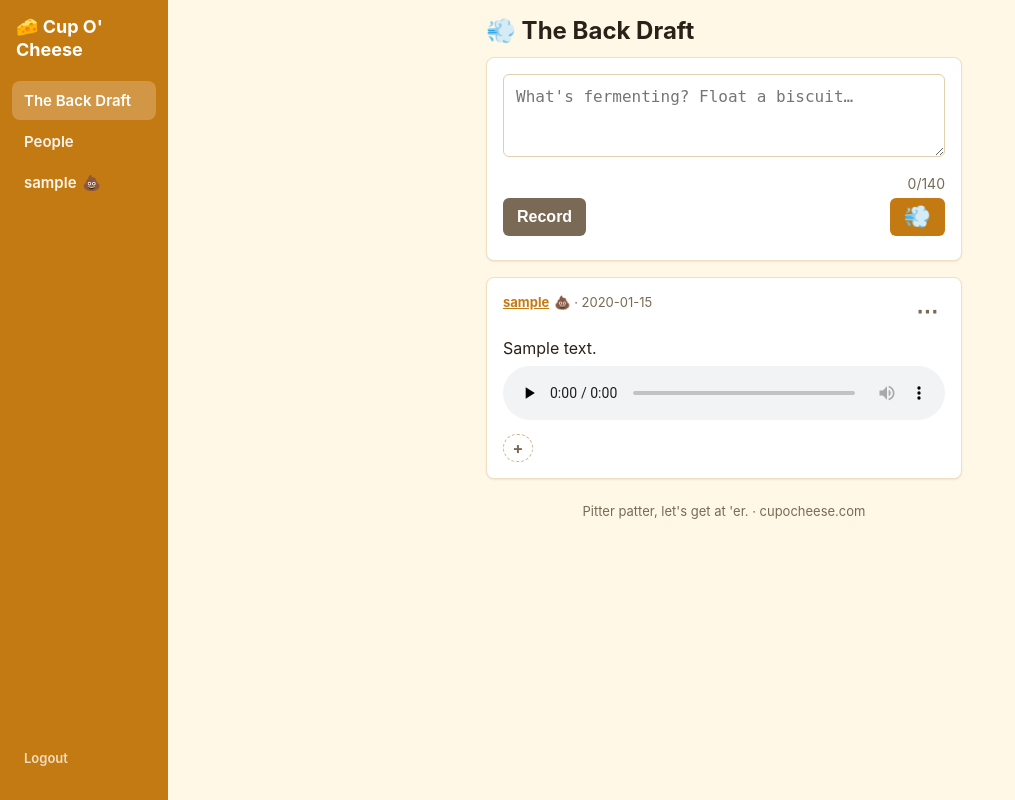
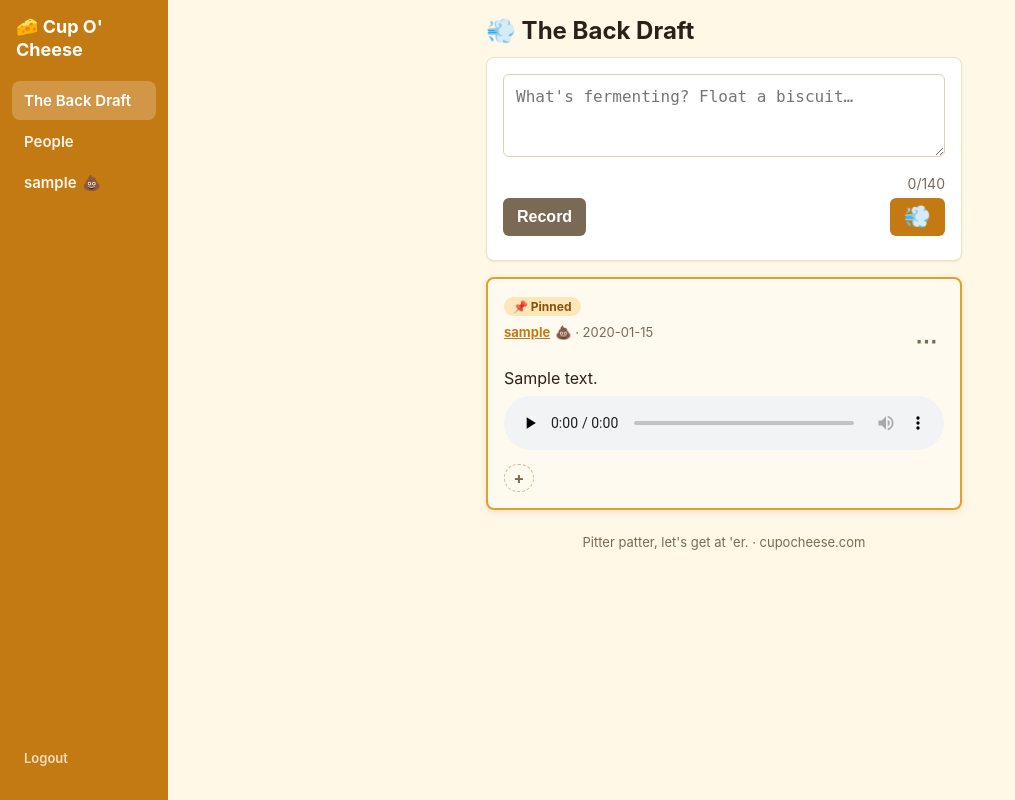
Before and after one commit to jason85alexander-arch/cupocheese, a Flask app: page / in a window 1280 px wide. Shown: the whole page, without its empty margins (0-1015 px from the left). Run offline with Flask 3, Linux system fonts and the light colour scheme; the visitor is signed in with stand-in values (Sample User, id 1); tables that the repository leaves empty hold one stand-in row (values such as "Sample post").

Commit message:
Let admins pin their own posts to the top of The Back Draft
- posts.pinned_at (nullable) via existing ALTER migration pattern
- POST /post/<id>/pin (pin/unpin/toggle): admin + own post only, else 403
- Feed: pinned posts first (newest pin first), excluded from the regular list
- '📌 Pinned' label + amber border highlight; Pin/Unpin in the ⋯ menu on
  feed and profile top posts; delete removes the post and its pin

```diff
--- a/app.py
+++ b/app.py
@@ -1,6 +1,6 @@
 import os
 import secrets
-from flask import Flask, render_template, request, redirect, url_for, session, flash, send_from_directory, g, jsonify, get_template_attribute
+from flask import Flask, render_template, request, redirect, url_for, session, flash, send_from_directory, g, jsonify, get_template_attribute, abort
 from markupsafe import Markup
 import json
 from werkzeug.security import generate_password_hash, check_password_hash
@@ -142,6 +142,8 @@ def init_db():
         post_cols = {row["name"] for row in db.execute("PRAGMA table_info(posts)").fetchall()}
         if "audio_path" not in post_cols:
             db.execute("ALTER TABLE posts ADD COLUMN audio_path TEXT")
+        if "pinned_at" not in post_cols:
+            db.execute("ALTER TABLE posts ADD COLUMN pinned_at TEXT")
         # Profile fields (avatar + self-selected top 3 posts)
         cols = {row["name"] for row in db.execute("PRAGMA table_info(users)").fetchall()}
         for col, typ in (
@@ -300,16 +302,22 @@ def index():
     if not viewer:
         return redirect(url_for("login"))
     db = get_db()
-    rows = db.execute("""
+    base_sql = """
         SELECT posts.id, posts.user_id, posts.content, posts.created_at, posts.audio_path,
-               COALESCE(users.username, 'unknown') AS username
+               posts.pinned_at, COALESCE(users.username, 'unknown') AS username
         FROM posts
         LEFT JOIN users ON posts.user_id = users.id
-        ORDER BY posts.created_at DESC
-        LIMIT 50
-    """).fetchall()
+    """
+    # Pinned posts first (newest pin on top), then the normal feed without them.
+    pinned_rows = db.execute(
+        base_sql + " WHERE posts.pinned_at IS NOT NULL ORDER BY posts.pinned_at DESC, posts.id DESC"
+    ).fetchall()
+    rows = db.execute(
+        base_sql + " WHERE posts.pinned_at IS NULL ORDER BY posts.created_at DESC LIMIT 50"
+    ).fetchall()
+    viewer_admin = is_admin_user(viewer)
     posts = []
-    for row in rows:
+    for row in list(pinned_rows) + list(rows):
         posts.append({
             "id": row["id"],
             "user_id": row["user_id"],
@@ -317,6 +325,8 @@ def index():
             "created_at": row["created_at"],
             "audio_path": row["audio_path"],
             "username": row["username"],
+            "pinned": bool(row["pinned_at"]),
+            "can_pin": can_pin_post(viewer, row["user_id"], viewer_admin),
             "can_manage": can_manage_post(viewer, row["user_id"]),
         })
     rx = load_reactions(db, "post", [p["id"] for p in posts], viewer["id"])
@@ -446,6 +456,38 @@ def create_post():
     )
     db.commit()
     return redirect(url_for("index"))
+
+
+def can_pin_post(viewer, owner_id, viewer_admin=None):
+    """Only admins, and only their own posts."""
+    if not viewer or owner_id is None:
+        return False
+    if viewer_admin is None:
+        viewer_admin = is_admin_user(viewer)
+    return bool(viewer_admin) and int(viewer["id"]) == int(owner_id)
+
+
+@app.route("/post/<int:post_id>/pin", methods=["POST"])
+def pin_post(post_id):
+    viewer = require_user()
+    if not viewer:
+        return redirect(url_for("login"))
+    db = get_db()
+    post = db.execute("SELECT id, user_id, pinned_at FROM posts WHERE id = ?", (post_id,)).fetchone()
+    if not post:
+        abort(404)
+    if not can_pin_post(viewer, post["user_id"]):
+        abort(403)
+    action = request.form.get("action", "toggle")
+    pin = (post["pinned_at"] is None) if action == "toggle" else (action == "pin")
+    db.execute(
+        "UPDATE posts SET pinned_at = ? WHERE id = ?",
+        (datetime.utcnow().isoformat() if pin else None, post_id),
+    )
+    db.commit()
+    flash("📌 Pinned to the top of The Back Draft." if pin else "Unpinned.")
+    back = request.referrer or url_for("index")
+    return redirect(back.split("#")[0] + "#post-%d" % post_id)
 
 
 @app.route("/post/<int:post_id>/delete", methods=["POST"])
@@ -583,7 +625,7 @@ def _load_top_posts(db, user_row):
         if not pid:
             continue
         post = db.execute(
-            "SELECT id, content, created_at, audio_path FROM posts WHERE id = ? AND user_id = ?",
+            "SELECT id, content, created_at, audio_path, pinned_at FROM posts WHERE id = ? AND user_id = ?",
             (pid, user_row["id"]),
         ).fetchone()
         if post:
@@ -620,6 +662,8 @@ def user_profile(username):
             "created_at": post["created_at"],
             "audio_path": post["audio_path"],
             "can_manage": is_owner or viewer_admin,
+            "pinned": bool(post["pinned_at"]),
+            "can_pin": can_pin_post(viewer, profile["id"], viewer_admin),
         })
     board = _load_board(db, profile["id"], viewer)
     top_rx = load_reactions(db, "post", [t["id"] for t in tops], viewer["id"])
--- a/templates/base.html
+++ b/templates/base.html
@@ -133,6 +133,10 @@
         }
         .delete-btn:hover { background: #fff0f0; color: #822; }
 
+        .card.post-pinned { border: 2px solid #e0a030; background: #fffaf0; box-shadow: 0 2px 6px rgba(196,122,18,.18); }
+        .pin-label { display: inline-block; font-size: 12px; font-weight: 700; color: #8a5208; background: #fde7b8; border-radius: 999px; padding: 2px 9px; margin-bottom: 8px; }
+        .pin-label.pin-inline { margin-bottom: 0; }
+        .pin-form { margin: 0; }
         .post-card-head { display: flex; justify-content: space-between; align-items: flex-start; gap: 8px; }
         .post-card-head .post-meta { flex: 1; margin-bottom: 0; }
         .post-menu { position: relative; flex: 0 0 auto; }
@@ -157,7 +161,7 @@
             font-size: 14px; font-weight: 600; color: #2b2118; text-decoration: none;
             cursor: pointer; border-radius: 0;
         }
-        .post-menu-panel a:hover { background: #fff8e7; color: #c47a12; }
+        .post-menu-panel a:hover, .post-menu-panel .pin-btn:hover { background: #fff8e7; color: #c47a12; }
         .post-menu-panel .menu-danger { color: #a33; }
         .post-menu-panel .menu-danger:hover { background: #fff0f0; color: #822; }
 
--- a/templates/feed.html
+++ b/templates/feed.html
@@ -18,7 +18,8 @@
 </div>
 
 {% for post in posts %}
-<div class="card" id="post-{{ post.id }}">
+<div class="card{% if post.pinned %} post-pinned{% endif %}" id="post-{{ post.id }}">
+    {% if post.pinned %}<div class="pin-label">📌 Pinned</div>{% endif %}
     <div class="post-card-head">
         <div class="post-meta">
             {% if post.username and post.username != 'unknown' %}
@@ -32,6 +33,12 @@
         <div class="post-menu">
             <button type="button" class="post-menu-btn" aria-label="Post options" aria-expanded="false" aria-haspopup="true">⋯</button>
             <div class="post-menu-panel" role="menu">
+{% if post.can_pin %}
+                <form class="pin-form" action="{{ url_for('pin_post', post_id=post.id) }}" method="post">
+                    <input type="hidden" name="action" value="{{ 'unpin' if post.pinned else 'pin' }}">
+                    <button type="submit" class="pin-btn" role="menuitem">{{ '📌 Unpin' if post.pinned else '📌 Pin to top' }}</button>
+                </form>
+                {% endif %}
                 <a role="menuitem" href="{{ url_for('edit_post', post_id=post.id) }}">Edit</a>
                 <form class="delete-form" action="{{ url_for('delete_post', post_id=post.id) }}" method="post"
                       onsubmit="return confirm('Delete this post?');">
```
Also changed, not shown: templates/profile.html (+7 -1 lines).
